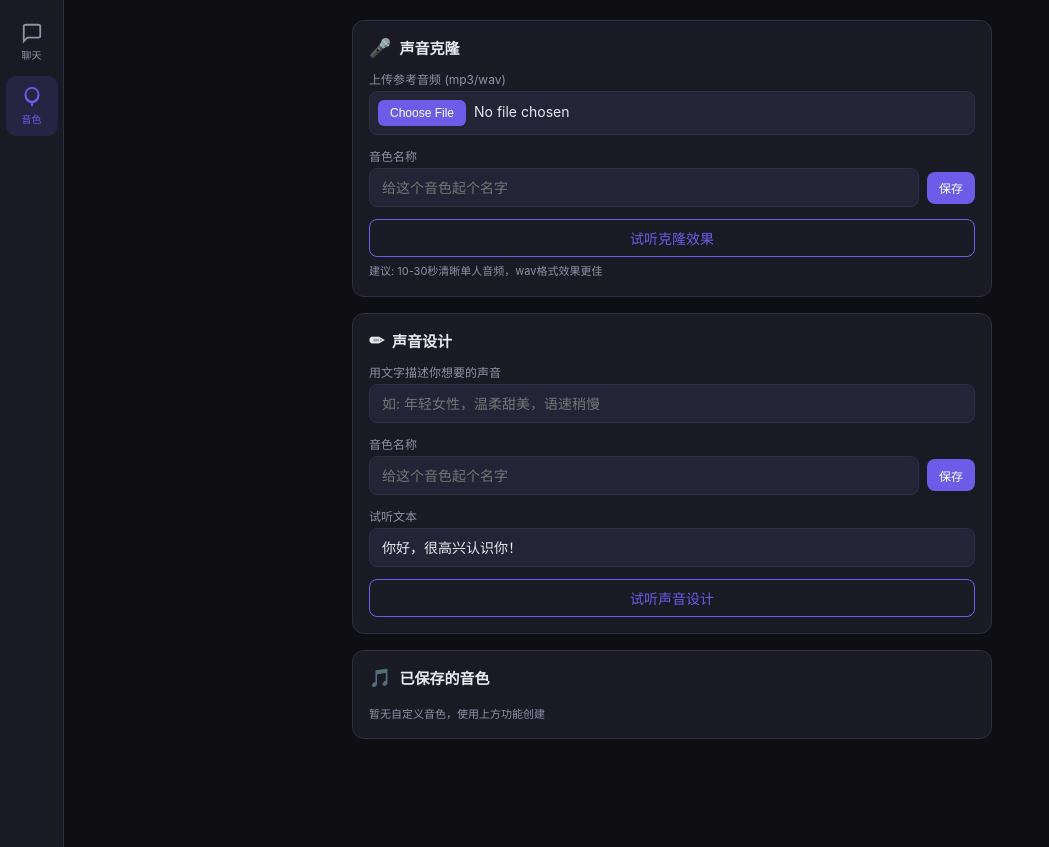
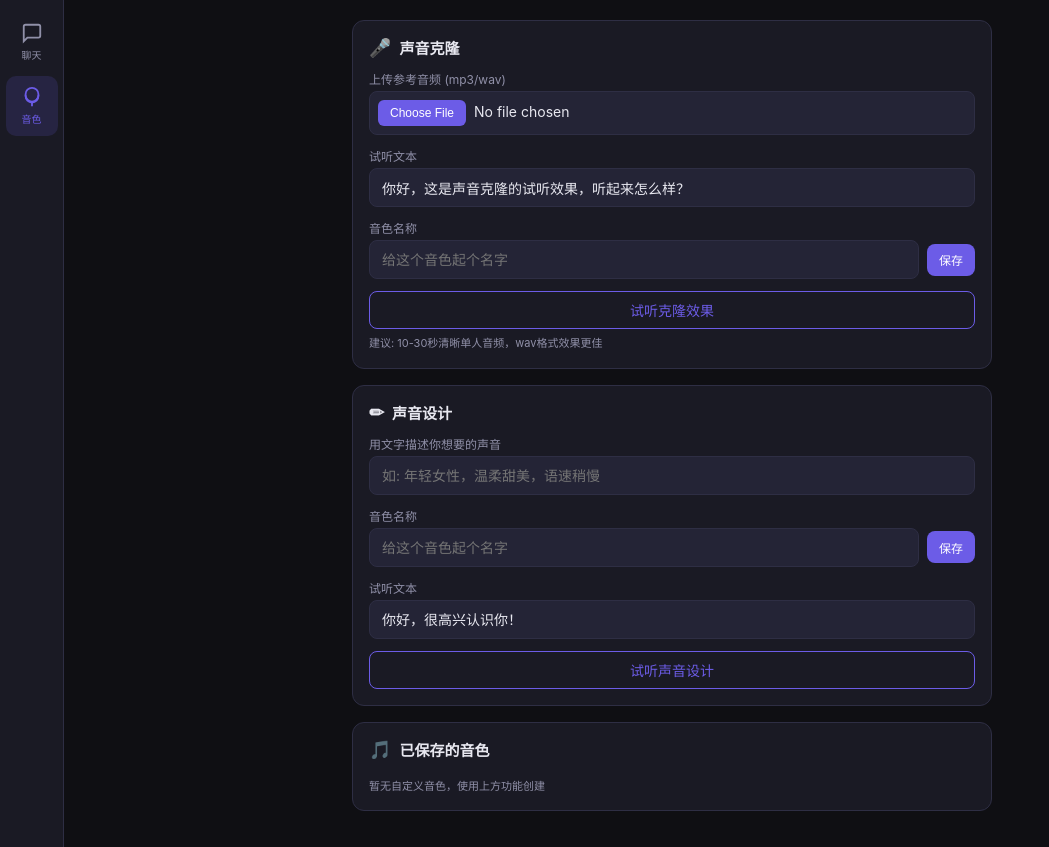
Before and after one commit to xiaqijun/voice, a Flask app: page /voices in a window 1280 px wide. Shown: the whole page, without its empty margins (0-1049 px from the left). Run offline with Flask 3, Linux system fonts and the light colour scheme.

Commit message:
feat: 克隆试听文本可自定义编辑
Co-Authored-By: Claude Opus 4.7 <noreply@anthropic.com>

```diff
--- a/templates/voices.html
+++ b/templates/voices.html
@@ -102,6 +102,10 @@ body{font-family:-apple-system,BlinkMacSystemFont,"Segoe UI",Roboto,sans-serif;b
         <div class="field">
           <label>上传参考音频 (mp3/wav)</label>
           <input type="file" id="cloneFile" accept=".mp3,.wav">
+        </div>
+        <div class="field">
+          <label>试听文本</label>
+          <input type="text" id="cloneText" placeholder="输入要试听的文本" value="你好，这是声音克隆的试听效果，听起来怎么样？">
         </div>
         <div class="field">
           <label>音色名称</label>
@@ -225,7 +229,7 @@ $('#btnPreviewClone').addEventListener('click', async () => {
   $('#btnPreviewClone').textContent = '合成中...';
   showMsg('cloneMsg', '正在合成...', true);
 
-  const text = '你好，这是声音克隆的试听效果，听起来怎么样？';
+  const text = $('#cloneText').value.trim() || '你好，这是声音克隆的试听效果，听起来怎么样？';
   const form = new FormData();
   form.append('text', text);
   form.append('style', '用自然真实的语气说话');
```
